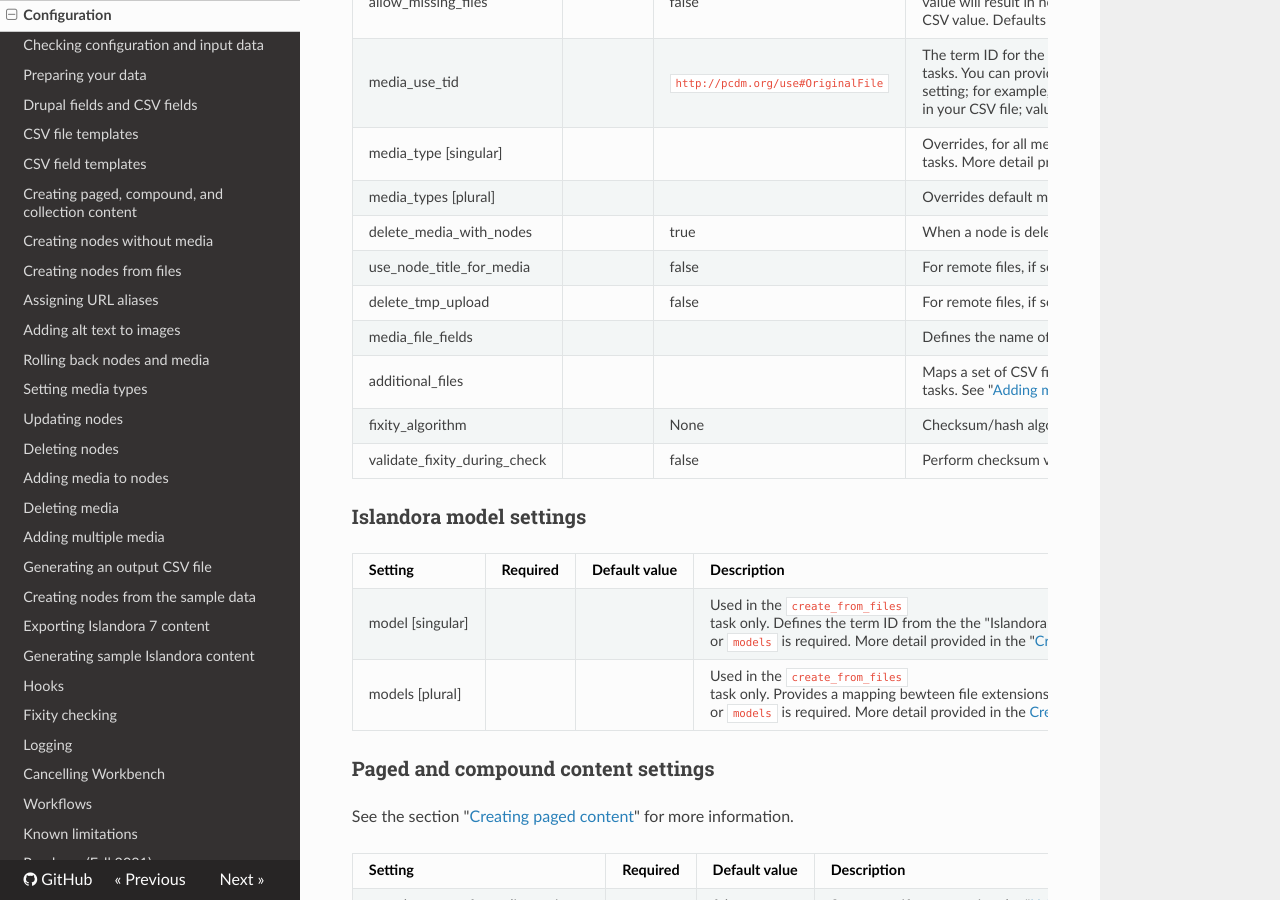
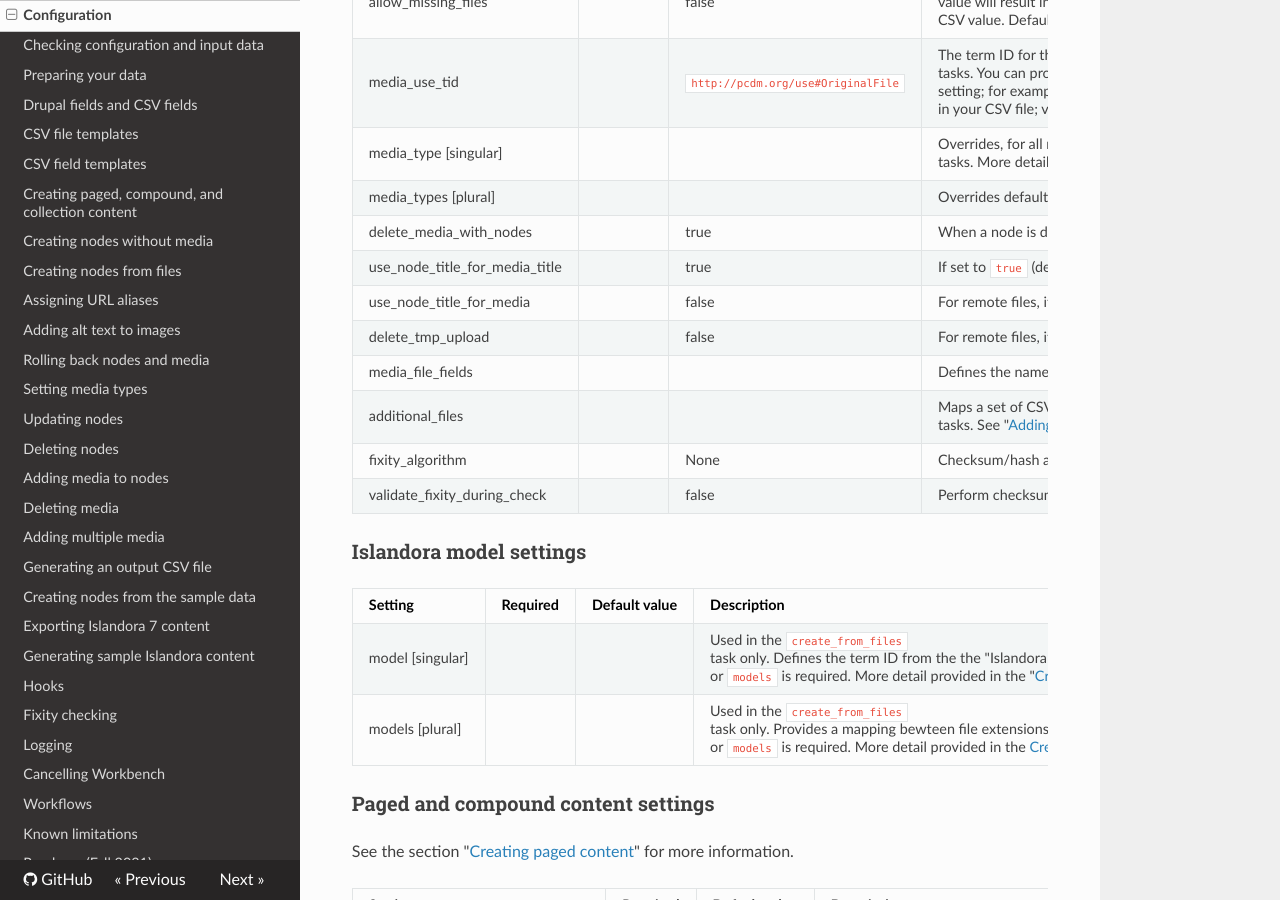
Before and after one commit to mjordan/islandora_workbench_docs, an MkDocs documentation site: the page built from docs/configuration.md, in a window 1280 px wide and 900 px high, scrolled down 2241 px. Built offline with MkDocs 1.6.1, drawn with Linux system fonts in a browser that asks for light colours; nearby versions of some CDN libraries; old or Windows-style settings are respelled for this version of MkDocs.

Commit message:
Documented new 'use_node_title_for_media_title' config option.

```diff
--- a/docs/configuration.md
+++ b/docs/configuration.md
@@ -75,6 +75,7 @@ See "[The output CSV file](/islandora_workbench_docs/output_csv/)" section for m
 | media_type [singular] | | | Overrides, for all media being created, Workbench's default definition of whether the media being created is an image, file, document, audio, or video. Used in the `create`, `add_media`, and `create_from_files` tasks. More detail provided in the "[Setting Media Types](/islandora_workbench_docs/media_types)" section. |
 | media_types [plural] | | | Overrides default media type definitions on a per file extension basis. Used in the `create`, `add_media`, and `create_from_files` tasks. More detail provided in the "Setting Media Types" section. |
 | delete_media_with_nodes | | true | When a node is deleted using a `delete` task, by default, all if its media are automatically deleted. Set this option to false to not delete all of a node's media (you do not generally want to keep the media without the node). |
+| use_node_title_for_media_title | | true | If set to `true` (default), name media the same as the parent node's title value. If `false`, the filename of the media will be used as the media name. |
 | use_node_title_for_media | | false | For remote files, if set to `true`, name the downloaded copy using the parent node's title value. If `false`, downloaded file's name will depend on the application/website that is serving up the file. |
 | delete_tmp_upload | | false | For remote files, if set to `true`, remote file is deleted after it is used to create media. If `false`, downloaded file will remain in your `input_dir`. |
 | media_file_fields | | | Defines the name of the field that refers to the file in an Islandora media. For more information, see this [Troubleshooting entry](/islandora_workbench_docs/troubleshooting/#my-islandora-uses-a-custom-media-type-and-i-need-to-tell-workbench-what-file-field-to-use). |
```
Also changed, not shown: site/configuration/index.html, site/index.html.
